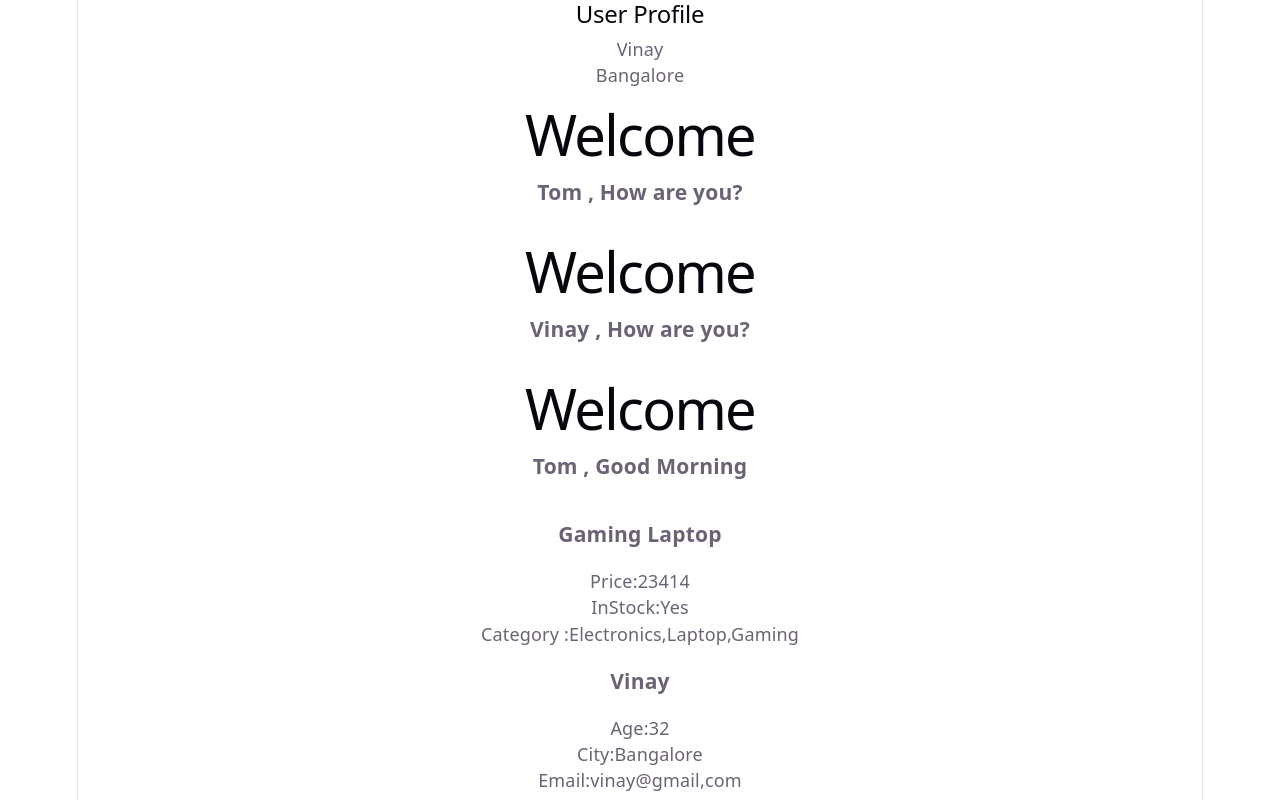
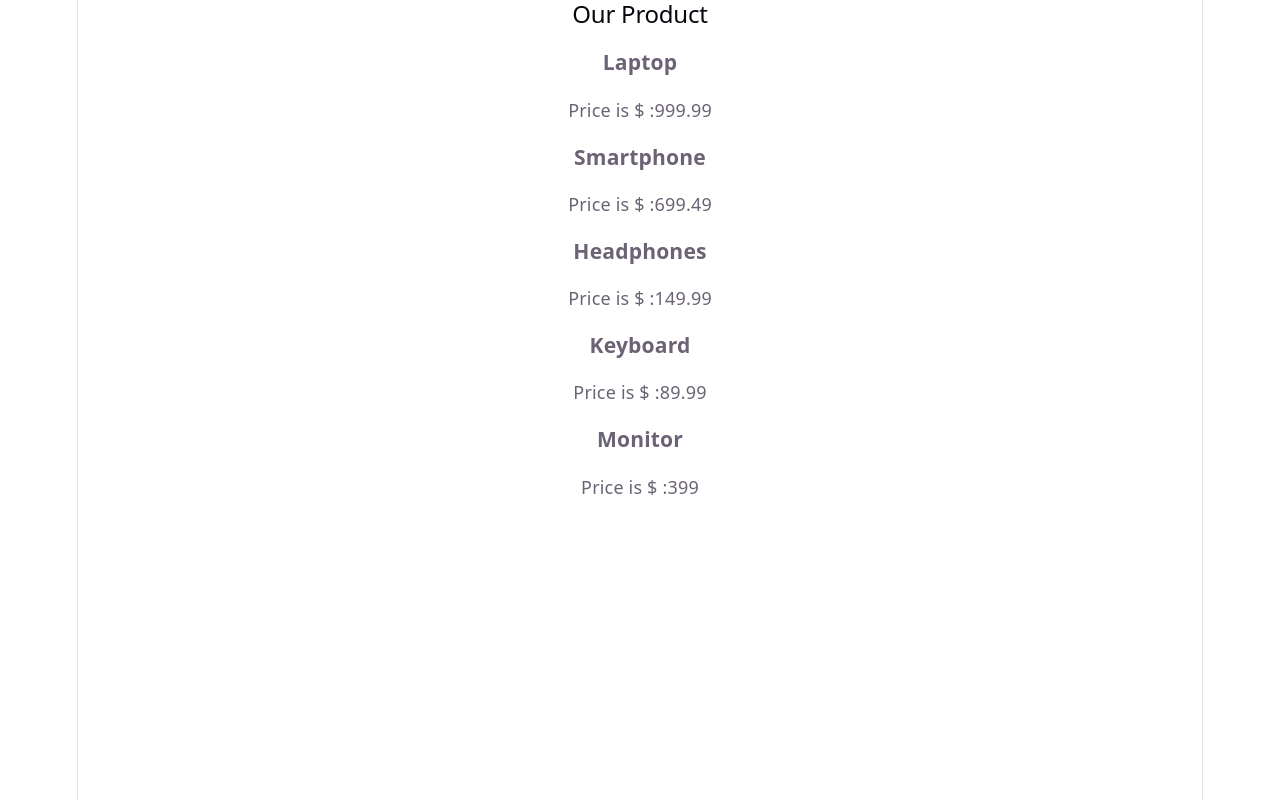
Before and after one commit to vinayg2509/Reac-Learning, a React (Vite) app in the folder reactlearning/my-react-learning/: page / in a window 1280 px wide. Built offline with nearby package versions, Linux system fonts and the light colour scheme.

Commit message:
[Vinay]Practised login for rendering list using keys when list have id

```diff
--- a/reactlearning/my-react-learning/src/App.jsx
+++ b/reactlearning/my-react-learning/src/App.jsx
@@ -1,30 +1,14 @@
 import './App.css'
-import Welcome from './components/Welcome';
-import Products from './components/Products'
-import UserCard from './components/UserCard';
-import CardWrapper from './components/CardWrapper';
+
+import ProductList from './components/ProductList';
 
 function App() {
 
   return (
   <>
+    <ProductList/>
+  </>
 
-
-    <CardWrapper title={"User Profile"}>
-
-      <p>Vinay</p>
-      <p>Bangalore</p>
-
-    </CardWrapper>
-
-    <Welcome />
-    <Welcome name="Vinay"/>
-    <Welcome message="Good Morning"/>
-
-     <Products title="Gaming Laptop" price={23414} inStock={true} category={['Electronics',"Laptop","Gaming"]}/>
-      <UserCard name="Vinay" age={32} city="Bangalore" email="vinay@gmail,com"/>
-
- </>
   )
 }
 
--- /dev/null
+++ b/reactlearning/my-react-learning/src/components/ProductList.jsx
@@ -0,0 +1,31 @@
+import React from 'react'
+
+export default function ProductList() {
+
+    const products = [
+  { id: 1, name: "Laptop", price: 999.99 },
+  { id: 2, name: "Smartphone", price: 699.49 },
+  { id: 3, name: "Headphones", price: 149.99 },
+  { id: 4, name: "Keyboard", price: 89.99 },
+  { id: 5, name: "Monitor", price: 399.00 },
+];
+
+
+    const productElement=products.map((product)=>{
+        return(
+            <div  key={product.id}>
+                    <h3>{product.name}</h3>
+                    <p>Price is $ :{product.price}</p>
+
+            </div>
+        )
+    })
+  return (
+
+
+    <div>
+        <h2>Our Product</h2>
+        {productElement}
+    </div>
+  )
+}
```
